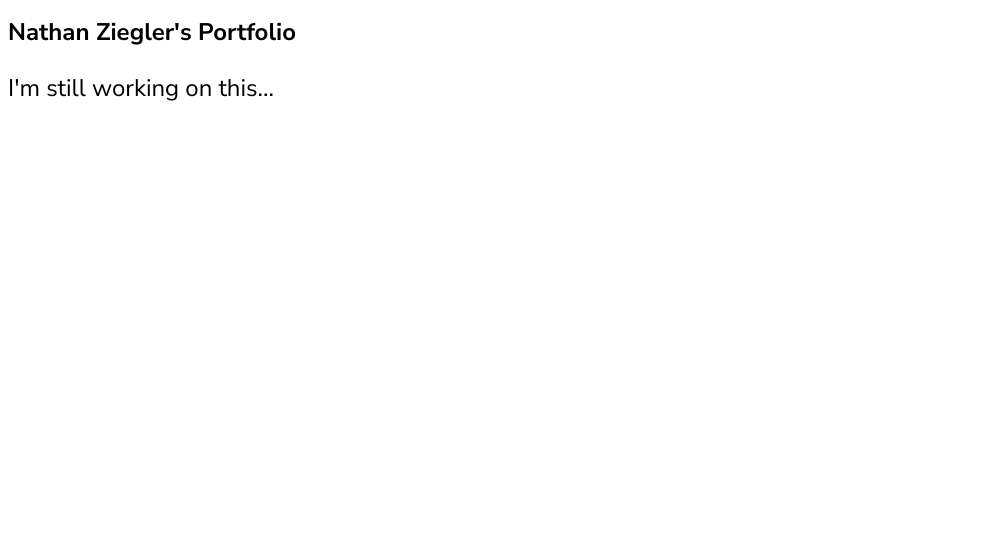
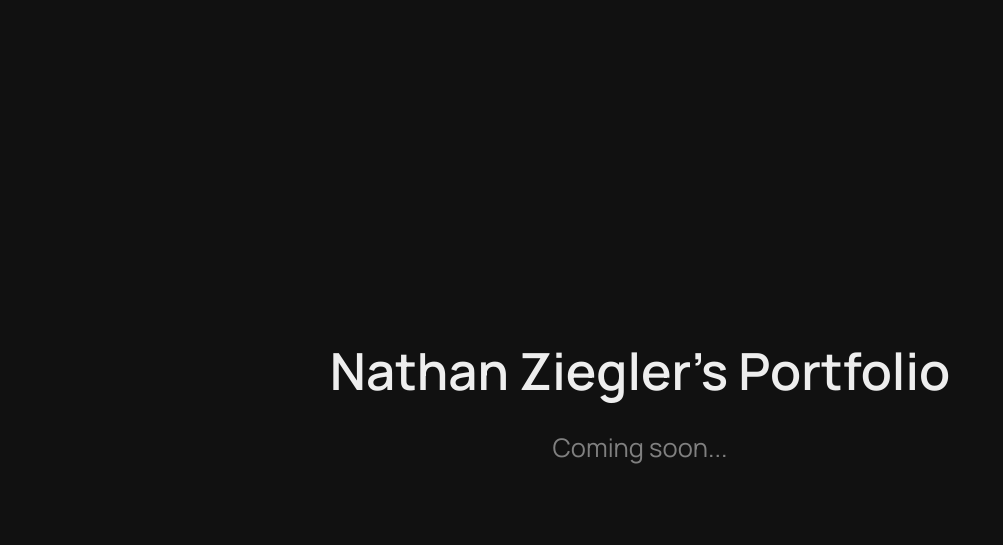
Before and after one commit to N8Zed/Portfolio, a plain HTML site: page index.html in a window 1280 px wide. Shown: the whole page, without its empty margins (0-1003 px from the left). Drawn offline with Linux system fonts and the light colour scheme.

Commit message:
bare bones site

```diff
--- a/css/style.css
+++ b/css/style.css
@@ -1,6 +1,63 @@
-@import url('https://fonts.googleapis.com/css2?family=Nunito+Sans:ital,opsz,wght@0,6..12,200..1000;1,6..12,200..1000&display=swap');
+@import url('https://fonts.googleapis.com/css2?family=Manrope:wght@200..800&display=swap');
 
 * {
-    font-family: "Nunito Sans", serif;
-    font-size: 24px;
+    font-family: "Manrope", serif;
+    font-size: 2vw;
+    font-weight: 400;
+    font-style: normal;
+    color: #eee;
+    margin: 0;
+    text-align: center;
 }
+
+body {
+    background-color: #111;
+    padding: 0;
+}
+
+h1 {
+    font-size: 2rem;
+    font-weight: 600;
+}
+
+p {
+    opacity: 50%;
+}
+
+.flex-div {
+    display: flex;
+    flex-direction: column;
+    justify-content: center;
+    align-items: center;
+    gap: 1rem;
+    padding: 0;
+    height: 100vh;
+}
+
+.flex-div-2 {
+    display: flex;
+    flex-direction: column;
+    justify-content: center;
+    align-items: center;
+    gap: 1rem;
+    padding: 3rem 6rem;
+}
+
+/* OLD RESPONSIVE METHOD
+
+@media only screen and (max-width: 600px) {
+    h1 {
+        font-size: 1rem;
+    }
+
+    p {
+        font-size: .75rem
+    }
+
+    .flex-div-2 {
+        padding: 1rem 2rem;
+        gap: 8px
+    }
+}
+
+*/
--- a/index.html
+++ b/index.html
@@ -4,12 +4,16 @@
     <meta charset="UTF-8">
     <meta name="viewport" content="width=device-width, initial-scale=1.0">
     <meta http-equiv="X-UA-Compatible" content="ie=edge">
-    <title>Portfolio</title>
-    <link rel="stylesheet" type="text/css" href="/css/style.css">
+    <title>Nathan Ziegler's Portfolio</title>
+    <link rel="stylesheet" type="text/css" href="css/style.css" media="screen">
+    <link rel="icon" type="image/x-icon" href="images/NZ-favicon.png">
   </head>
   <body>
-    <script src="index.js"></script>
-    <h1>Nathan Ziegler's Portfolio</h1>
-    <p>I'm still working on this...</p>
+    <div class="flex-div">
+      <div class="flex-div-2">
+        <h1>Nathan Ziegler's Portfolio</h1>
+        <p>Coming soon...</p>
+      </div>
+    </div>
   </body>
 </html>
```
Also changed, not shown: images/NZ-favicon.png (added), 2 other files.
